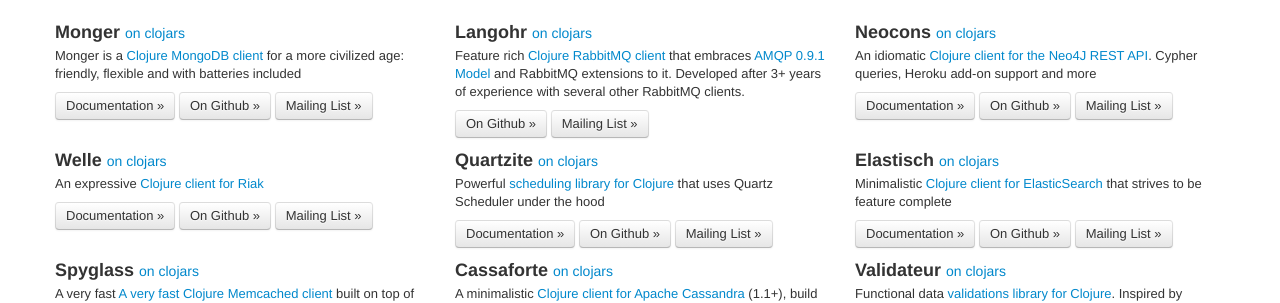
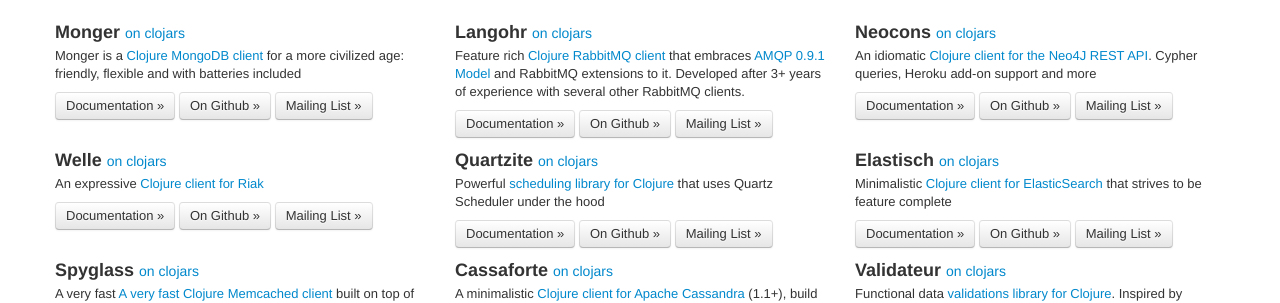
Before and after one commit to clojurewerkz/clojurewerkz.org, a Jekyll site: the page built from index.html, in a window 1280 px wide. Shown: the part 591-894 px from the top of the page. Built offline with Jekyll 4.4.1, drawn with Linux system fonts in a browser that asks for light colours; some web fonts are replaced.

Commit message:
Langohr docs are in pretty good shape now, link to them

```diff
--- a/index.html
+++ b/index.html
@@ -33,6 +33,7 @@
     <p>Feature rich <a href='https://github.com/michaelklishin/langohr'>Clojure RabbitMQ client</a> that embraces <a href="http://bit.ly/amqp-model-explained">AMQP 0.9.1 Model</a> and RabbitMQ extensions to it.
       Developed after 3+ years of experience with several other RabbitMQ clients.</p>
     <p>
+      <a class='btn' href='http://clojurerabbitmq.info'>Documentation »</a>
       <a class='btn' href='https://github.com/michaelklishin/langohr'>On Github »</a>
       <a class='btn' href='https://groups.google.com/forum/#!forum/clojure-rabbitmq'>Mailing List »</a>
     </p>
```
